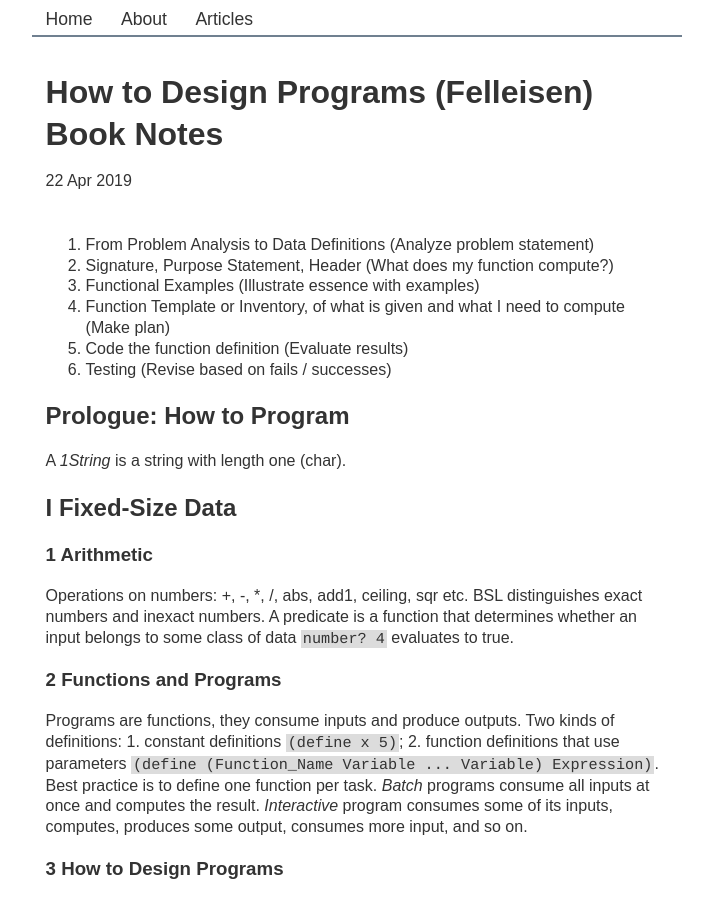
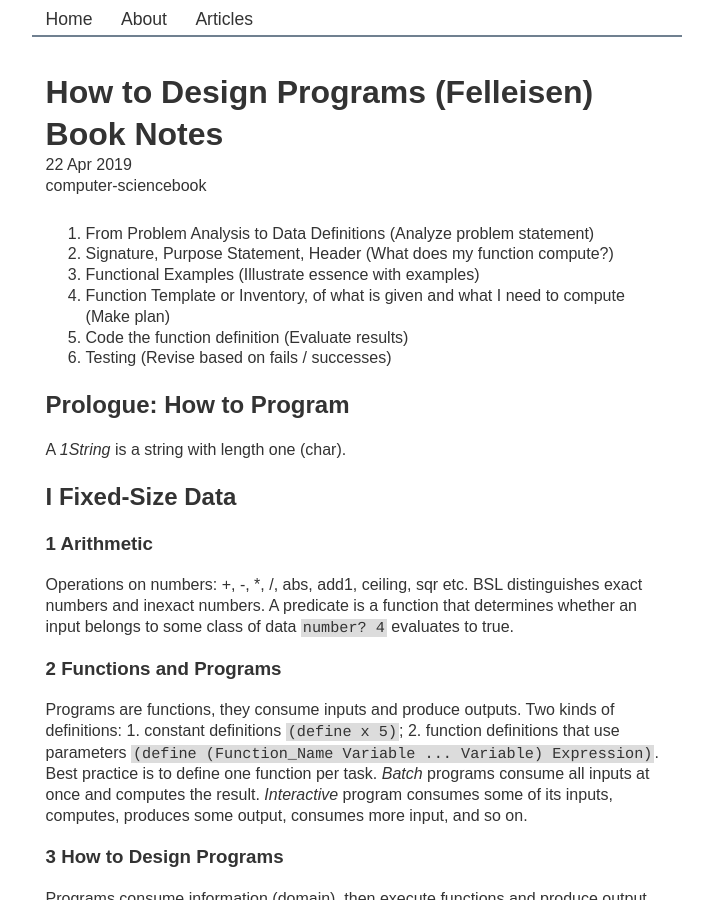
Before and after one commit to maxkossek/maxkossek.github.io, a Jekyll site: the page built from _posts/2019-04-22-how-to-design-programs.md, in a window 1280 px wide and 900 px high. Shown: the whole window, without its empty margins (283-996 px from the left). Built offline with Jekyll 4.4.1, drawn with Linux system fonts in a browser that asks for light colours.

Commit message:
Directory structure update with includes folder

```diff
--- a/404.html
+++ b/404.html
@@ -1,7 +1,8 @@
 ---
 layout: default
-title: 404: Page not Found
+title: 404 Error
 ---
+
 <header>
 <h1>404 Error: Page Not Found</h1>
 </header>
--- /dev/null
+++ b/_includes/head.html
@@ -0,0 +1,11 @@
+<head>
+	<meta charset="utf-8">
+	<meta name="viewport" content="width=device-width">
+	<meta name="description" content="{{ page.description }}">
+	<meta name="author" content="Max Kossek">
+	<title>{{ page.title }}</title>
+	<!-- styles -->
+	<link href="/css/main.css" type="text/css" rel="stylesheet">
+
+	{% include analytics.html %}
+</head>
--- a/_layouts/default.html
+++ b/_layouts/default.html
@@ -1,21 +1,8 @@
 <!DOCTYPE html>
 <html>
-<head>
-<!-- Global site tag (gtag.js) - Google Analytics -->
-<script async src="https://www.googletagmanager.com/gtag/js?id=UA-139237428-1"></script>
-<script>
-  window.dataLayer = window.dataLayer || [];
-  function gtag(){dataLayer.push(arguments);}
-  gtag('js', new Date());
 
-  gtag('config', 'UA-139237428-1');
-</script>
-<title>{{ page.title }}</title>
-<!-- link to main stylesheet -->
-<link rel="stylesheet" type="text/css" href="/css/main.css">
-<meta name="viewport" content="width=device-width">
-<link rel="icon" href="data:,">
-</head>
+{% include head.html %}
+
 <body>
 <nav>
 <a href="/">Home</a>
--- a/_layouts/post.html
+++ b/_layouts/post.html
@@ -3,7 +3,8 @@
 ---
 <header>
 <h1>{{ page.title }}</h1>
-<p class="meta">{{ page.date | date_to_string }}</p>
+<time class="date">{{ page.date | date_to_string }}</time>
+<div class="meta">{{ page.categories }}</div>
 </header>
 
 <main>
```
Also changed, not shown: _includes/analytics.html (added, +9 -0 lines).
